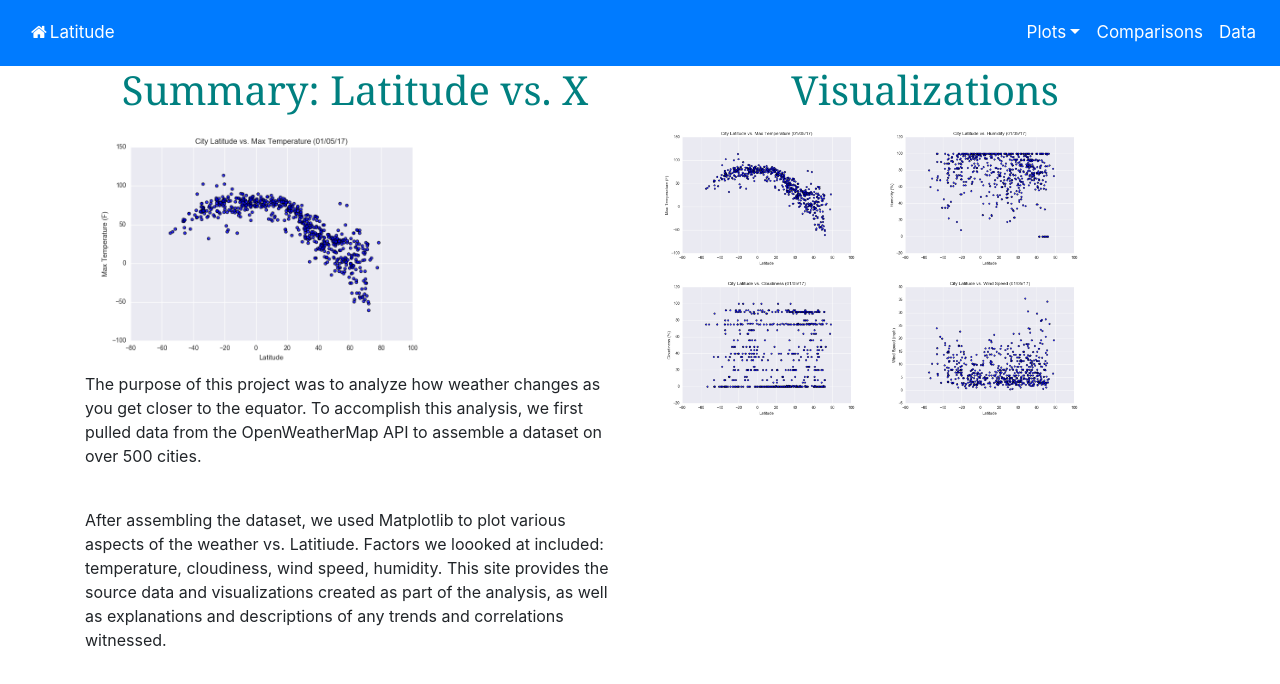
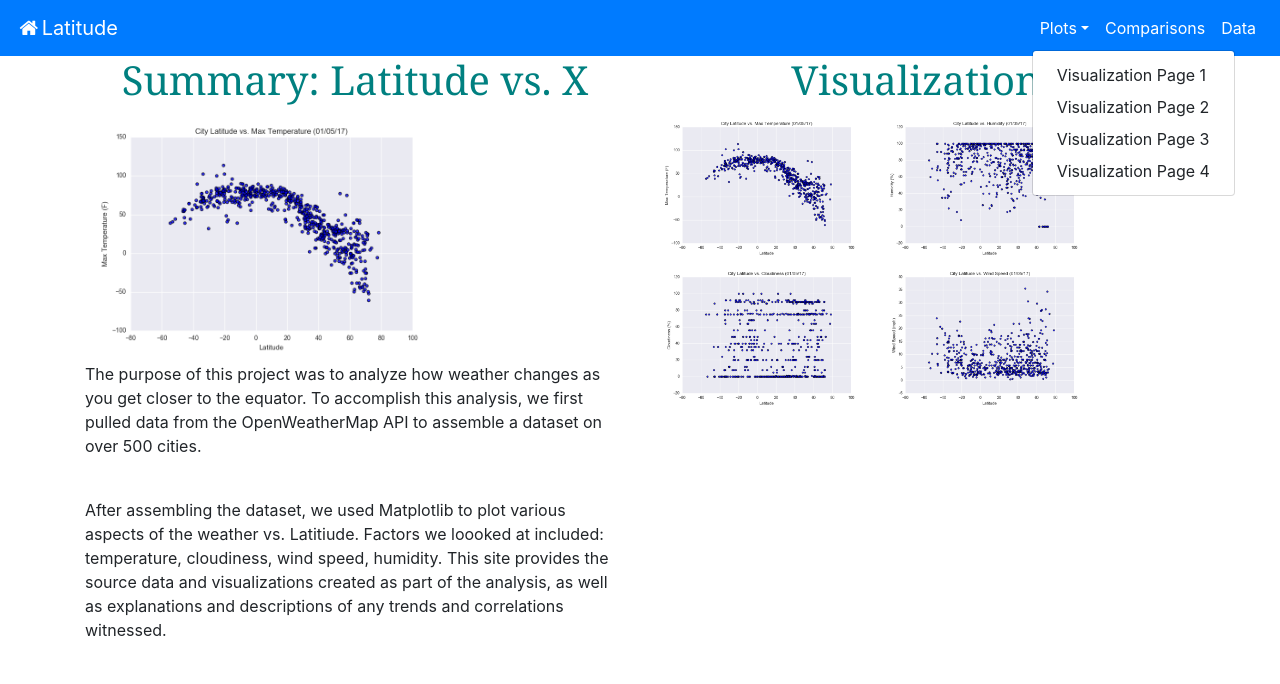
Before and after one commit to cmcoder9/Web-Design-Challenge, a plain HTML site: page index.html in a window 1280 px wide. Both pictures are taken after a click on the link "Plots". Drawn offline with nearby package versions, Linux system fonts and the light colour scheme.

Commit message:
fixed index navbar dropdown

```diff
--- a/index.html
+++ b/index.html
@@ -9,13 +9,10 @@
     <!-- Load an icon library -->
     <link rel="stylesheet" href="https://cdnjs.cloudflare.com/ajax/libs/font-awesome/4.7.0/css/font-awesome.min.css">
 
-    <link rel="stylesheet" type="text/CSS" href= "css/global.css">
-
 </head>
 <body>
   <nav class="navbar navbar-expand-lg navbar-dark bg-primary">
     <a class="navbar-brand" href="index.html"><i class="fa fa-fw fa-home"></i>Latitude</a>
-
     <button class="navbar-toggler" type="button" data-toggle="collapse" data-target="#navbarNavDropdown"
         aria-controls="navbarNavDropdown" aria-expanded="false" aria-label="Toggle navigation">
         <span class="navbar-toggler-icon"></span>
@@ -25,14 +22,13 @@
             <li class="nav-item dropdown">
     <div class="dropdown-menu" aria-labelledby="navbarDropdownMenuLink">
       <li class="nav-item dropdown">
-                <a class="nav-link dropdown-toggle" href="#" id="navbarDropdownMenuLink" role ="button"
-                    data-bs-toggle="dropdown" aria-expanded="false">Plots</a>
-                    <ul class="dropdown-menu" aria-labelledby="dropdown04">
-                        <li><a class="dropdown-item" href='Visualizations/viz1.html'>Visualization Page 1 </a></li>
-                        <li><a class="dropdown-item" href='Visualizations/viz2.html'>Visualization Page 2 </a></li>
-                        <li><a class="dropdown-item" href='Visualizations/viz3.html'>Visualization Page 3 </a></li>
-                        <li><a class="dropdown-item" href='Visualiztions/viz4.html'>Visualization Page 4 </a></li>
-                    </ul>
+        <a class="nav-link dropdown-toggle" id="dropdown04" data-bs-toggle="dropdown" aria-expanded="false" role='buttonDropDown'>Plots</a>
+          <div class="dropdown-menu" aria-labelledby="dropdown04">
+            <a class="dropdown-item" href='Visualizations/viz1.html'>Visualization Page 1 </a>
+            <a class="dropdown-item" href='Visualizations/viz2.html'>Visualization Page 2 </a>
+            <a class="dropdown-item" href='Visualizations/viz3.html'>Visualization Page 3 </a>
+            <a class="dropdown-item" href='Visualizations/viz4.html'>Visualization Page 4 </a>
+          </div>
       </li>
         </ul>
         <div class="collapse navbar-collapse" id="navbarsExample04">
@@ -47,7 +43,6 @@
               <a class="nav-link" aria-current="page" href="Visualizations/Data.html">Data</a>
             </li>
         </div>
-
     </div>
 </nav>
     <div class='container'>
```
Also changed, not shown: Visualizations/index2.html (deleted, +0 -13 lines). Lines whose indentation alone changed are shown as unchanged.
